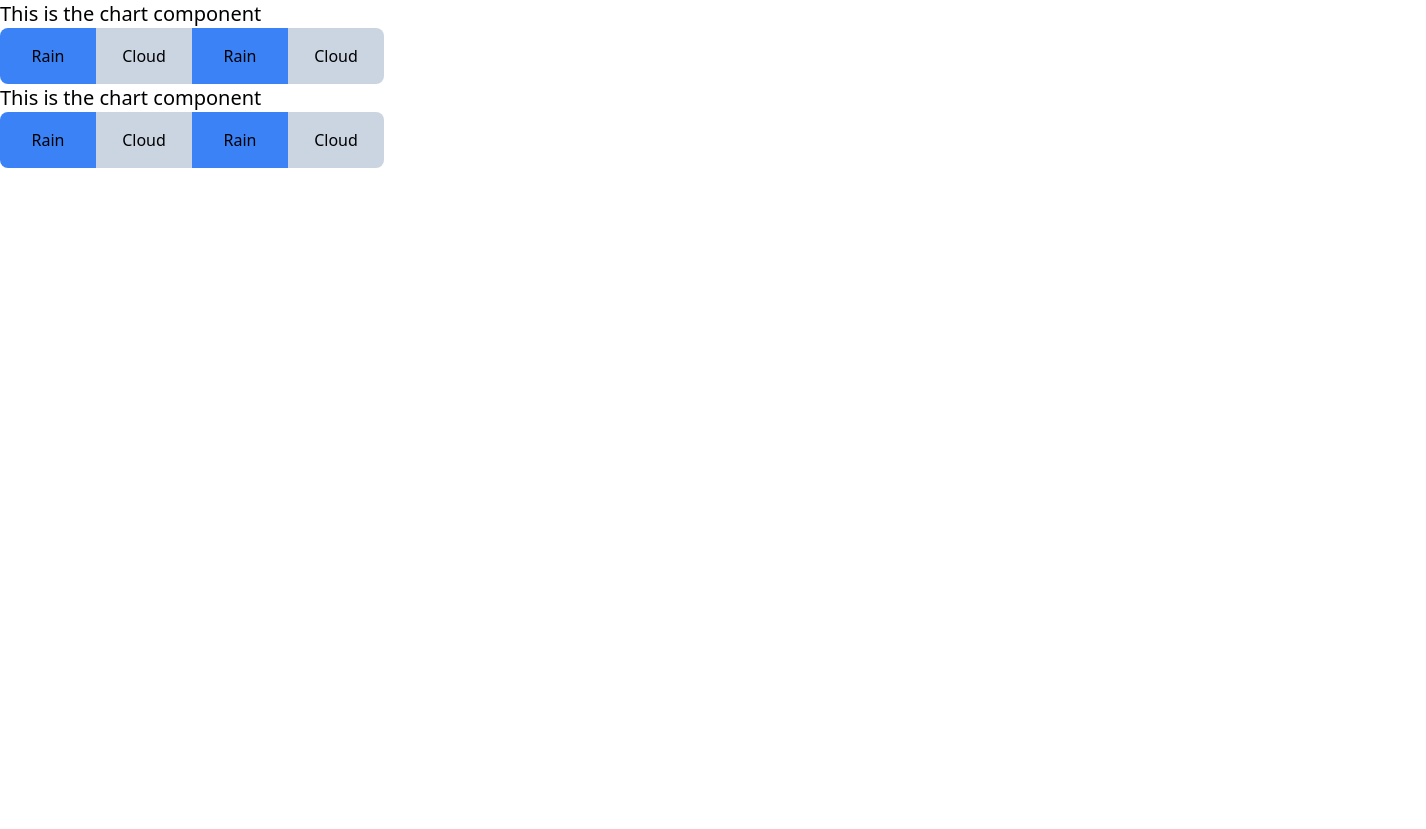
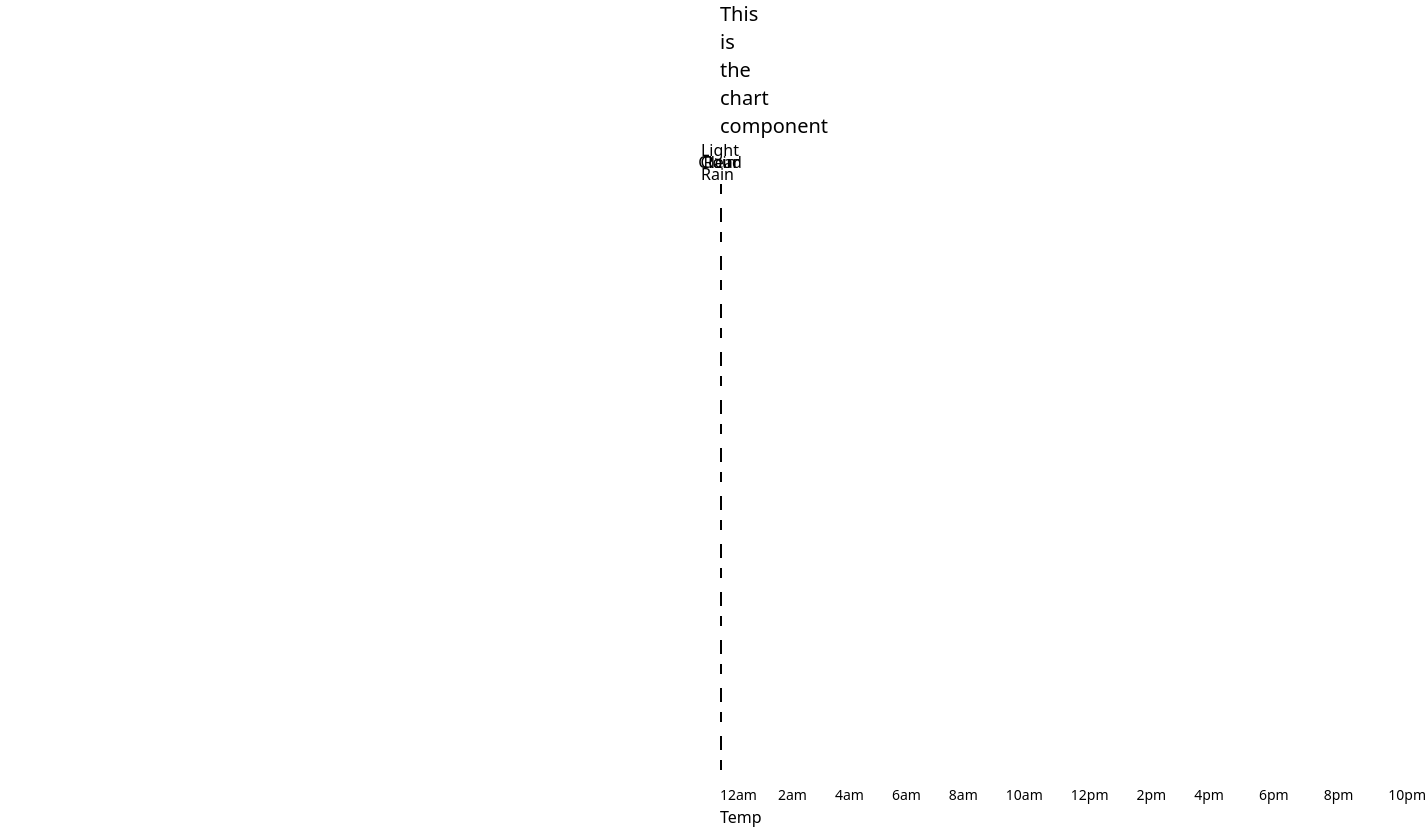
Before and after one commit to kevinchiuu/merrysky-clone, a SvelteKit app: page / in a window 1280 px wide. Shown: the whole page, 1426 px wide, since content can reach past the window. Before the commit the page ends 800 px from the top, so only its background shows below. Built offline with nearby package versions, Linux system fonts and the light colour scheme.

Commit message:
add tickers and time divs

```diff
--- a/src/components/Chart.svelte
+++ b/src/components/Chart.svelte
@@ -7,8 +7,8 @@
 
     let rainContainer: any;
     let cloudContainer: any;
-    let rainContainer2: any;
-    let cloudContainer2: any;
+    let clearContainer: any;
+    let lightRainContainer: any;
 
     onMount(() => {
         const child = document.createElement('div');
@@ -20,12 +20,12 @@
         cloudContainer.appendChild(child2)
 
         const child3 = document.createElement('div');
-        child3.textContent = 'Rain'
-        rainContainer2.appendChild(child3)
+        child3.textContent = 'Clear'
+        clearContainer.appendChild(child3)
 
         const child4 = document.createElement('div');
-        child4.textContent = 'Cloud'
-        cloudContainer2.appendChild(child4)
+        child4.textContent = 'Light Rain'
+        lightRainContainer.appendChild(child4)
     })
 
 </script>
@@ -38,10 +38,54 @@
         <div class="bg-blue-500 h-full w-1/4 text-center"> Rain </div>
         <div class="bg-slate-300 h-full w-1/4 text-center rounded-r-lg"> Cloudy </div>
     </div> -->
-    <div class="h-14 w-96 flex">
-        <div bind:this={rainContainer} class="bg-blue-500 justify-center w-1/4 rounded-l-lg flex items-center"></div>
-        <div bind:this={cloudContainer} class="bg-slate-300 justify-center w-1/4 flex items-center"></div>
-        <div bind:this={rainContainer2} class="bg-blue-500 justify-center w-1/4 flex items-center"></div>
-        <div bind:this={cloudContainer2} class="bg-slate-300 justify-center w-1/4 rounded-r-lg flex items-center"></div>
+    <div class="flex flex-col">
+        <div class="h-11 w-full flex">
+            <div bind:this={rainContainer} class="bg-blue-500 justify-center w-1/4 rounded-l-lg flex items-center"></div>
+            <div bind:this={cloudContainer} class="bg-slate-300 justify-center w-1/4 flex items-center"></div>
+            <div bind:this={clearContainer} class="bg-slate-100 justify-center w-1/4 flex items-center"></div>
+            <div bind:this={lightRainContainer} class="bg-blue-400 justify-center w-1/4 rounded-r-lg flex items-center"></div>
+        </div>
+        <div class="m-0 w-full">
+            <div class="w-0.5 inline-block h-[10px] self-stretch bg-black opacity-100 dark:opacity-50 mr-[1.65em] align-top"></div>
+            <div class="w-0.5 inline-block h-[14px] self-stretch bg-black opacity-100 dark:opacity-50 mr-[1.65em] align-top"></div>
+            <div class="w-0.5 inline-block h-[10px] self-stretch bg-black opacity-100 dark:opacity-50 mr-[1.65em] align-top"></div>
+            <div class="w-0.5 inline-block h-[14px] self-stretch bg-black opacity-100 dark:opacity-50 mr-[1.65em] align-top"></div>
+            <div class="w-0.5 inline-block h-[10px] self-stretch bg-black opacity-100 dark:opacity-50 mr-[1.65em] align-top"></div>
+            <div class="w-0.5 inline-block h-[14px] self-stretch bg-black opacity-100 dark:opacity-50 mr-[1.65em] align-top"></div>
+            <div class="w-0.5 inline-block h-[10px] self-stretch bg-black opacity-100 dark:opacity-50 mr-[1.65em] align-top"></div>
+            <div class="w-0.5 inline-block h-[14px] self-stretch bg-black opacity-100 dark:opacity-50 mr-[1.65em] align-top"></div>
+            <div class="w-0.5 inline-block h-[10px] self-stretch bg-black opacity-100 dark:opacity-50 mr-[1.65em] align-top"></div>
+            <div class="w-0.5 inline-block h-[14px] self-stretch bg-black opacity-100 dark:opacity-50 mr-[1.65em] align-top"></div>
+            <div class="w-0.5 inline-block h-[10px] self-stretch bg-black opacity-100 dark:opacity-50 mr-[1.65em] align-top"></div>
+            <div class="w-0.5 inline-block h-[14px] self-stretch bg-black opacity-100 dark:opacity-50 mr-[1.65em] align-top"></div>
+            <div class="w-0.5 inline-block h-[10px] self-stretch bg-black opacity-100 dark:opacity-50 mr-[1.65em] align-top"></div>
+            <div class="w-0.5 inline-block h-[14px] self-stretch bg-black opacity-100 dark:opacity-50 mr-[1.65em] align-top"></div>
+            <div class="w-0.5 inline-block h-[10px] self-stretch bg-black opacity-100 dark:opacity-50 mr-[1.65em] align-top"></div>
+            <div class="w-0.5 inline-block h-[14px] self-stretch bg-black opacity-100 dark:opacity-50 mr-[1.65em] align-top"></div>
+            <div class="w-0.5 inline-block h-[10px] self-stretch bg-black opacity-100 dark:opacity-50 mr-[1.65em] align-top"></div>
+            <div class="w-0.5 inline-block h-[14px] self-stretch bg-black opacity-100 dark:opacity-50 mr-[1.65em] align-top"></div>
+            <div class="w-0.5 inline-block h-[10px] self-stretch bg-black opacity-100 dark:opacity-50 mr-[1.65em] align-top"></div>
+            <div class="w-0.5 inline-block h-[14px] self-stretch bg-black opacity-100 dark:opacity-50 mr-[1.65em] align-top"></div>
+            <div class="w-0.5 inline-block h-[10px] self-stretch bg-black opacity-100 dark:opacity-50 mr-[1.65em] align-top"></div>
+            <div class="w-0.5 inline-block h-[14px] self-stretch bg-black opacity-100 dark:opacity-50 mr-[1.65em] align-top"></div>
+            <div class="w-0.5 inline-block h-[10px] self-stretch bg-black opacity-100 dark:opacity-50 mr-[1.65em] align-top"></div>
+            <div class="w-0.5 inline-block h-[14px] self-stretch bg-black opacity-100 dark:opacity-50 mr-[1.65em] align-top"></div>
+            <div class="w-0.5 inline-block h-[10px] self-stretch bg-black opacity-100 dark:opacity-50 mr-[1.65em] align-top"></div>
+        </div>
+        <div class="m-0 flex-row flex">
+            <div class="mr-[1.5em] align-top text-[14px]"> 12am </div>
+            <div class="mr-[2em] align-top text-center text-[14px]"> 2am </div>
+            <div class="mr-[2em] align-top text-center text-[14px]"> 4am </div>
+            <div class="mr-[2em] align-top text-center text-[14px]"> 6am </div>
+            <div class="mr-[2em] align-top text-center text-[14px]"> 8am </div>
+            <div class="mr-[2em] align-top text-center text-[14px]"> 10am </div>
+            <div class="mr-[2em] align-top text-center text-[14px]"> 12pm </div>
+            <div class="mr-[2em] align-top text-center text-[14px]"> 2pm </div>
+            <div class="mr-[2.5em] align-top text-center text-[14px]"> 4pm </div>
+            <div class="mr-[2.5em] align-top text-center text-[14px]"> 6pm </div>
+            <div class="mr-[2.5em] align-top text-center text-[14px]"> 8pm </div>
+            <div class="mr-[2.5em] align-top text-center text-[14px]"> 10pm </div>
+        </div>
+        <div> Temp </div>
     </div>
 </div>
--- a/src/routes/+page.svelte
+++ b/src/routes/+page.svelte
@@ -3,7 +3,6 @@
     import "../app.css"
 </script>
 
-<div>
-    <Chart/>
+<div class="mx-[45rem]">
     <Chart/>
 </div>
```
